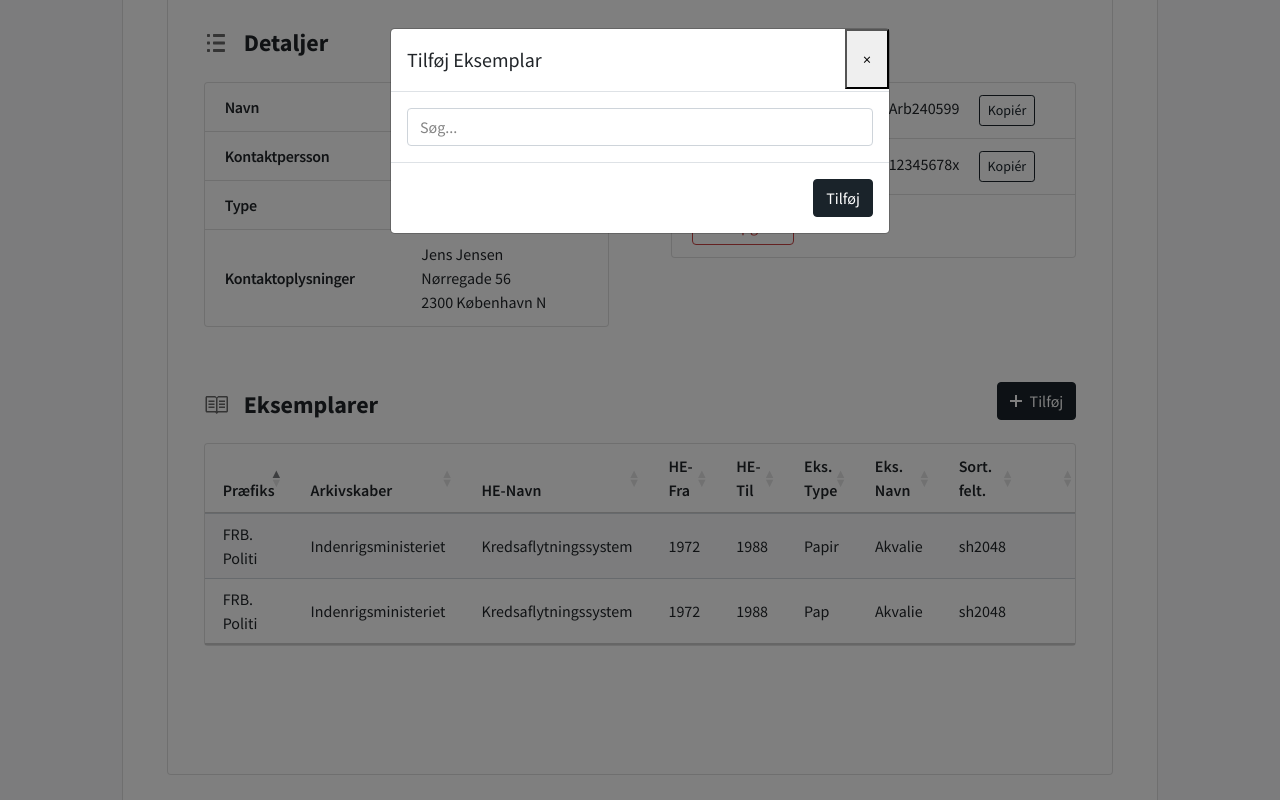
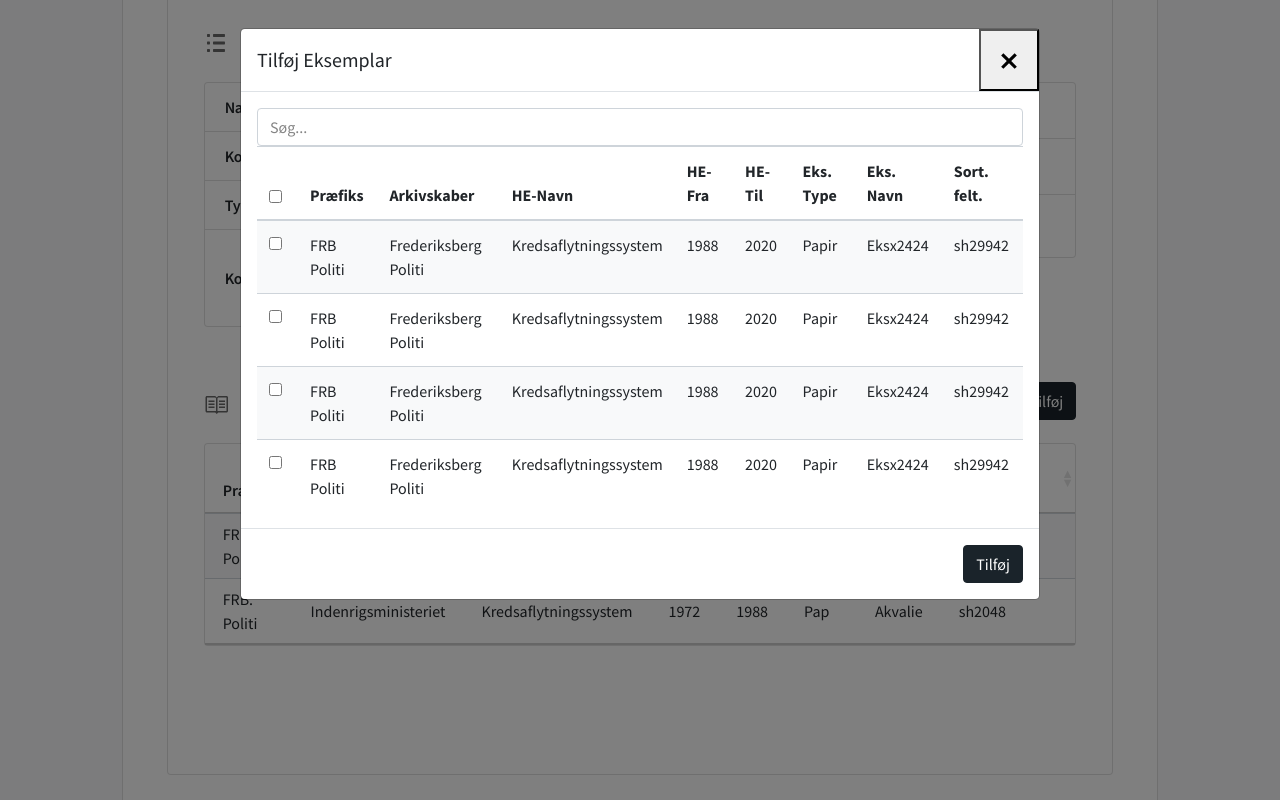
Before and after one commit to the-danish-national-archives/DaisyRaNoget, a website: page arbejdsopgave.html in a window 1280 px wide. Both pictures are taken after a click on the button "Tilføj". Shown: the part 428-1228 px from the top of the page. Drawn offline with nearby package versions, Linux system fonts and the light colour scheme; files whose address does not match are found by name.

Commit message:
Added modal for adding eksemplar

```diff
--- a/arbejdsopgave.html
+++ b/arbejdsopgave.html
@@ -66,7 +66,7 @@
               <a href="/search/search-arbejdsopgave.html" class="d-flex mb-4"
                 >« Tilbage til søgning</a
               >
-              <span class="badge badge-secondary">Arbejdsopgave</span>
+              <span class="badge badge-primary">Arbejdsopgave</span>
 
               <h1 class="font-weight-bold mt-3">
                 Min arbejdsopgave
@@ -428,7 +428,7 @@ Nørregade 56
       aria-labelledby="tilfoejeksModalLabel"
       aria-hidden="true"
     >
-      <div class="modal-dialog" role="document">
+      <div class="modal-dialog modal-lg" role="document">
         <div class="modal-content">
           <div class="modal-header">
             <h5 class="modal-title" id="tilfoejeksModalLabel">
@@ -440,11 +440,145 @@ Nørregade 56
               data-dismiss="modal"
               aria-label="Close"
             >
-              <span aria-hidden="true">&times;</span>
+              <span aria-hidden="true">
+                <svg
+                  xmlns="http://www.w3.org/2000/svg"
+                  width="24"
+                  height="24"
+                  viewBox="0 0 12 16"
+                >
+                  <path
+                    fill-rule="evenodd"
+                    d="M7.48 8l3.75 3.75-1.48 1.48L6 9.48l-3.75 3.75-1.48-1.48L4.52 8 .77 4.25l1.48-1.48L6 6.52l3.75-3.75 1.48 1.48L7.48 8z"
+                  />
+                </svg>
+              </span>
             </button>
           </div>
           <div class="modal-body">
             <input type="text" class="form-control" placeholder="Søg..." />
+            <div class="table-responsive">
+              <table
+                id=""
+                width="100%"
+                class="table table-hover table-striped mb-0"
+              >
+                <thead>
+                  <tr>
+                    <th scope="col">
+                      <div
+                        class="form-check form-inline p-0 d-flex align-items-center mb-1"
+                      >
+                        <input
+                          class="form-check-input"
+                          type="checkbox"
+                          value=""
+                          id="defaultCheck1"
+                        />
+                      </div>
+                    </th>
+                    <th scope="col">Præfiks</th>
+                    <th scope="col">Arkivskaber</th>
+                    <th scope="col">HE-Navn</th>
+                    <th scope="col">HE-Fra</th>
+                    <th scope="col">HE-Til</th>
+                    <th scope="col">Eks. Type</th>
+                    <th scope="col">Eks. Navn</th>
+                    <th scope="col">Sort. felt.</th>
+                  </tr>
+                </thead>
+                <tbody>
+                  <tr class="clickable-checkbox">
+                    <td>
+                      <div
+                        class="form-check form-inline p-0 d-flex align-items-center mt-1"
+                      >
+                        <input
+                          class="form-check-input"
+                          type="checkbox"
+                          value=""
+                          id="defaultCheck1"
+                        />
+                      </div>
+                    </td>
+                    <td>FRB Politi</td>
+                    <td>Frederiksberg Politi</td>
+                    <td>Kredsaflytningssystem</td>
+                    <td>1988</td>
+                    <td>2020</td>
+                    <td>Papir</td>
+                    <td>Eksx2424</td>
+                    <td>sh29942</td>
+                  </tr>
+                  <tr class="clickable-checkbox">
+                    <td>
+                      <div
+                        class="form-check form-inline p-0 d-flex align-items-center mt-1"
+                      >
+                        <input
+                          class="form-check-input"
+                          type="checkbox"
+                          value=""
+                          id="defaultCheck1"
+                        />
+                      </div>
+                    </td>
+                    <td>FRB Politi</td>
+                    <td>Frederiksberg Politi</td>
+                    <td>Kredsaflytningssystem</td>
+                    <td>1988</td>
+                    <td>2020</td>
+                    <td>Papir</td>
+                    <td>Eksx2424</td>
+                    <td>sh29942</td>
+                  </tr>
+                  <tr class="clickable-checkbox">
+                    <td>
+                      <div
+                        class="form-check form-inline p-0 d-flex align-items-center mt-1"
+                      >
+                        <input
+                          class="form-check-input"
+                          type="checkbox"
+                          value=""
+                          id="defaultCheck1"
+                        />
+                      </div>
+                    </td>
+                    <td>FRB Politi</td>
+                    <td>Frederiksberg Politi</td>
+                    <td>Kredsaflytningssystem</td>
+                    <td>1988</td>
+                    <td>2020</td>
+                    <td>Papir</td>
+                    <td>Eksx2424</td>
+                    <td>sh29942</td>
+                  </tr>
+                  <tr class="clickable-checkbox">
+                    <td>
+                      <div
+                        class="form-check form-inline p-0 d-flex align-items-center mt-1"
+                      >
+                        <input
+                          class="form-check-input"
+                          type="checkbox"
+                          value=""
+                          id="defaultCheck1"
+                        />
+                      </div>
+                    </td>
+                    <td>FRB Politi</td>
+                    <td>Frederiksberg Politi</td>
+                    <td>Kredsaflytningssystem</td>
+                    <td>1988</td>
+                    <td>2020</td>
+                    <td>Papir</td>
+                    <td>Eksx2424</td>
+                    <td>sh29942</td>
+                  </tr>
+                </tbody>
+              </table>
+            </div>
           </div>
           <div class="modal-footer">
             <button type="button" class="btn btn-primary" data-dismiss="modal">
--- a/src/js/script.js
+++ b/src/js/script.js
@@ -10,6 +10,17 @@ $(document).ready(function() {
   // clickable rows
   $(".clickable-row").click(function() {
     window.location = $(this).data("href");
+  });
+
+  $(".clickable-checkbox").click(function() {
+    $(this)
+      .find("input[type=checkbox]")
+      .prop(
+        "checked",
+        !$(this)
+          .find("input[type=checkbox]")
+          .prop("checked")
+      );
   });
   // Move datatables sorting arrows
   var spanSorting = '<span class="arrow-hack sort">&nbsp;&nbsp;&nbsp;</span>',
--- a/src/scss/custom.scss
+++ b/src/scss/custom.scss
@@ -171,10 +171,12 @@ table.dataTable tbody tr:hover .icon {
 .sticky {
   position: fixed;
   top: 0;
-  width: 1165px;
+  left: 0;
+  width: 100%;
   display: block;
   z-index: 888;
   background: #f7f7f7;
+  transition: 0.4s all;
 }
 
 .write {
```
Also changed, not shown: src/css/custom.css.
